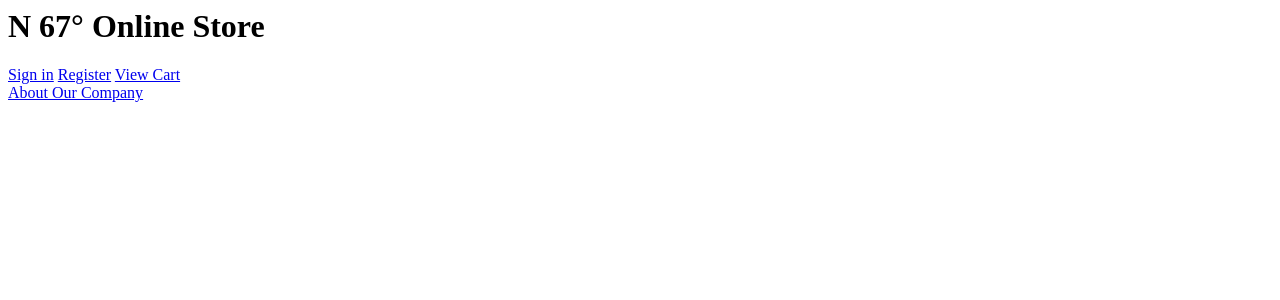
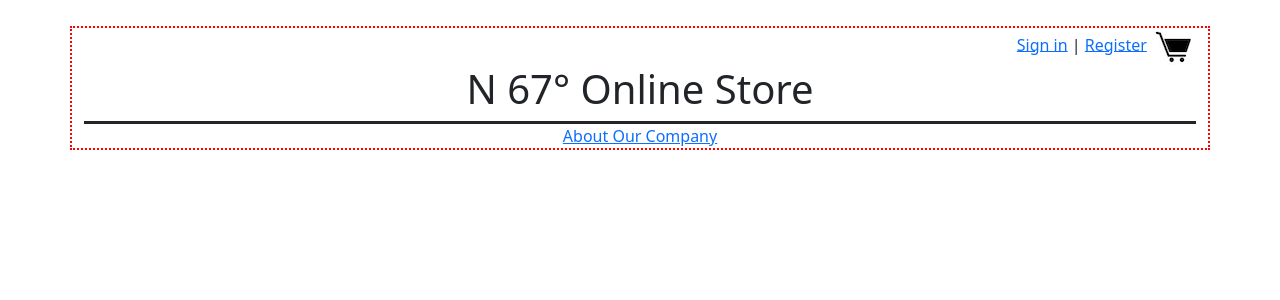
Before and after one commit to lhochs/n-67-online-shop, a Flask app: page / in a window 1280 px wide. Shown: the top 300 px of the page. Run offline with Flask 2, Linux system fonts and the light colour scheme; data that the repository does not hold is empty.

Commit message:
index.html
basic styling for front page

```diff
--- a/flask_app/config/mysqlconnection.py
+++ b/flask_app/config/mysqlconnection.py
@@ -1,14 +1,15 @@
 import pymysql.cursors
-from dotenv import load_dotenv
-load_dotenv()
+# from dotenv import load_dotenv
+# load_dotenv()
 
-import os
+# import os
 
 class MySQLConnection:
     def __init__(self, db):
         connection = pymysql.connect(host = 'localhost',
                                     user = 'root',
-                                    password = os.getenv("DB_PASSWORD"),
+                                    # password = os.getenv("DB_PASSWORD"),
+                                    password = "SriLanka",
                                     db = db,
                                     charset = 'utf8mb4',
                                     cursorclass = pymysql.cursors.DictCursor,
--- a/flask_app/controllers/products.py
+++ b/flask_app/controllers/products.py
@@ -7,7 +7,9 @@ from flask_app.models.product import Product
 #### This is where we set the route ####
 ########################################
 # This is where user can add product
-
+@app.route("/")
+def index():
+    return render_template("index.html", all_products = Product.get_all())
 
 @app.route("/user/add_product")
 def add_product():
--- a/flask_app/controllers/users.py
+++ b/flask_app/controllers/users.py
@@ -10,10 +10,6 @@ bcrypt = Bcrypt(app)
 ########################################
 #### This is where we set the route ####
 ########################################
-@app.route("/")
-def index():
-    # user_id = session["user_id"] user_id = user_id
-    return render_template("index.html", all_products = Product.get_all())
 
 @app.route("/login_and_register")
 def login_and_register():
--- a/flask_app/models/product.py
+++ b/flask_app/models/product.py
@@ -5,21 +5,20 @@ from flask import flash
 class Product:
     db = 'group6project'
     def __init__(self,data):
-        self.product_id = data["product_id"]
-        self.product_name = data["product_name"]
-        self.price_per_unit = data["price_per_unit"]
-        self.product_description = data["product_description"]
-        self.product_instructions = data["product_instructions"]
-        self.product_quantity = data["product_quantity"]
-        self.product_img = data["product_img"]
-        self.created_at = data["created_at"]
-        self.updated_at = data["updated_at"]
-        self.seller_id = data["seller_id"]
+        self.product_id = data['product_id']
+        self.product_name = data['product_name']
+        self.price_per_unit = data['price_per_unit']
+        self.product_description = data['product_description']
+        self.product_qauntity = data['product_qauntity']
+        # self.product_img = data['product_img']
+        # self.created_at = data['created_at']
+        # self.updated_at = data['updated_at']
+        # self.seller_id = data['seller_id']
         # self.users = None
 
     @classmethod
     def get_all(cls):
-        query = "SELECT product_id, product_name, price_per_unit FROM products;"
+        query = "SELECT * FROM products;"
         results = connectToMySQL(cls.db).query_db(query)
         products = []
         for row in results:
--- /dev/null
+++ b/flask_app/static/css/style.css
@@ -0,0 +1,43 @@
+*{
+    padding: 0;
+    margin:0;
+    box-sizing: border-box;
+}
+
+/* ALL PAGES */
+
+.container{
+    border: 2px dotted red;
+    margin: 2% auto;
+}
+
+.nav-top-r{
+    text-align: right;
+}
+
+.nav-bar{
+    margin: 0;
+    align-items: center;
+    text-align: center;
+}
+
+.nav-bar-title{
+    border-bottom-style: solid;
+}
+
+/* HOMEPAGE */
+
+.h-body{
+    display: flex;
+    justify-content: space-around;
+}
+
+.h-product-card{
+    height:10%;
+    width: 20%;
+    text-align: center;
+    align-content: center;
+    border: 2px dotted red;
+    margin: 2%;
+    padding: 2%;
+}
--- a/flask_app/templates/index.html
+++ b/flask_app/templates/index.html
@@ -1,28 +1,41 @@
+<!DOCTYPE html>
 <html lang="en">
 <head>
     <meta charset="UTF-8">
+    <meta http-equiv="X-UA-Compatible" content="IE=edge">
     <meta name="viewport" content="width=device-width, initial-scale=1.0">
+    <link href="https://cdn.jsdelivr.net/npm/bootstrap@5.0.2/dist/css/bootstrap.min.css" rel="stylesheet" integrity="sha384-EVSTQN3/azprG1Anm3QDgpJLIm9Nao0Yz1ztcQTwFspd3yD65VohhpuuCOmLASjC" crossorigin="anonymous">
+    <link rel="stylesheet" type="text/css" href="{{ url_for('static',filename='/css/style.css') }}">
+    <script type="text/javascript" src="{{ url_for('static', filename='/js/my_script.js') }}"></script>
     <title>N 67° Online Store</title>
 </head>
 <body>
-    <div>
-        <h1 class="sCart-title">N 67° Online Store</h1>
+    <div class="container">
+        <div class="nav-top-r">
             <a href="/login">Sign in</a>
+            <span> | </span>
             <a href="/register">Register</a>
-        <a href="/cart/order">View Cart</a>
+            <a href="/cart/order"><img src="{{ url_for('static', filename='/imgs/shopping_cart_icon.jpeg') }}"></a>
+        </div>
+        <div class="nav-bar">
+            <div class="nav-bar-title">
+                <h1>N 67° Online Store</h1>
             </div>
             <div>
                 <a href="/company">About Our Company</a>
             </div>
-
+        </div>
+        <div class="h-body">
             {% for i in all_products %}
+                <div class="h-product-card">
+                    <img src="{{ url_for('static', filename='/imgs/fail-to-load-img.png') }}">
                     <p>{{i.product_img}}</p>
                     <p>{{i.product_name}}</p>
                     <p>{{i.price_per_unit}}</p>
-        <!-- {%if i.seller_id == user_id%} -->
                     <a href='/cart/add/product>'>Add To Cart</a>
-        <!-- {%endif%} -->
+                </div>
             {%endfor%}
-
+        </div>
+    </div>
 </body>
 </html>
```
Also changed, not shown: flask_app/static/imgs/fail-to-load-img.png (added), flask_app/static/imgs/shopping_cart_icon.jpeg (added). Lines whose indentation alone changed are shown as unchanged.
